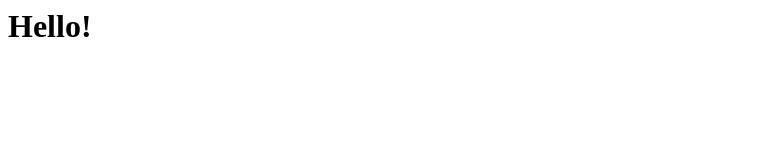
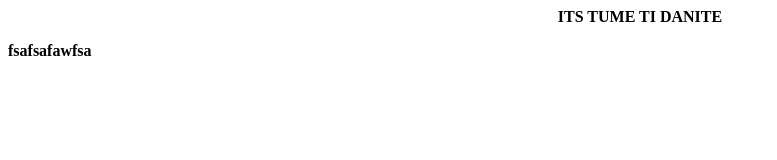
Before and after one commit to aStonedPenguin14/aStonedPenguin14.github.io, a plain HTML site: page index.html in a window 1280 px wide. Shown: the whole page, without its empty margins (0-777 px from the left). Drawn offline with Linux system fonts and the light colour scheme.

Commit message:
Update index.html

```diff
--- a/index.html
+++ b/index.html
@@ -1 +1,2 @@
-<h1>Hello!</h1>
+<p style="text-align: center;"><strong>ITS TUME TI DANITE</strong></p>
+<p style="text-align: left;"><strong>fsafsafawfsa</strong></p>
```
